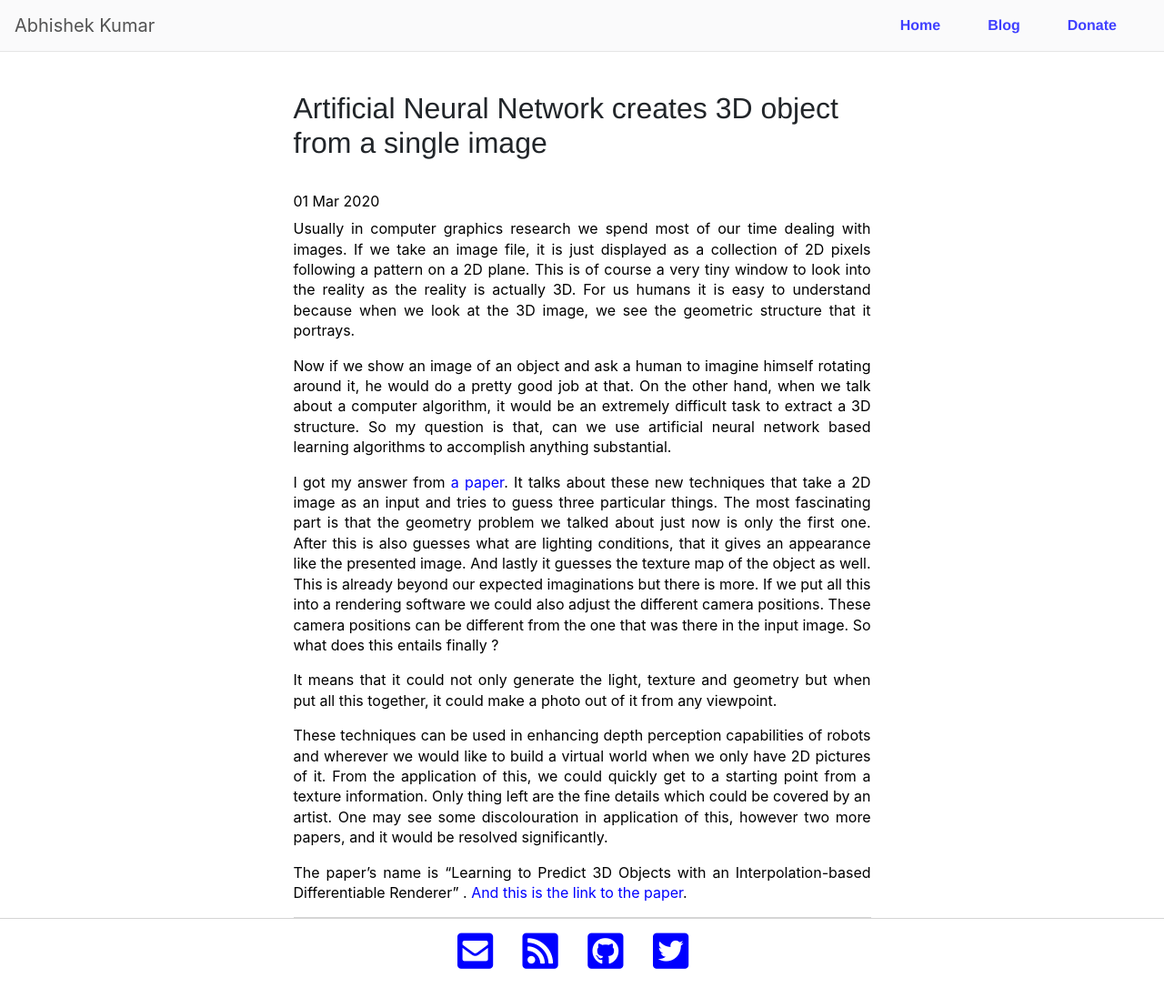
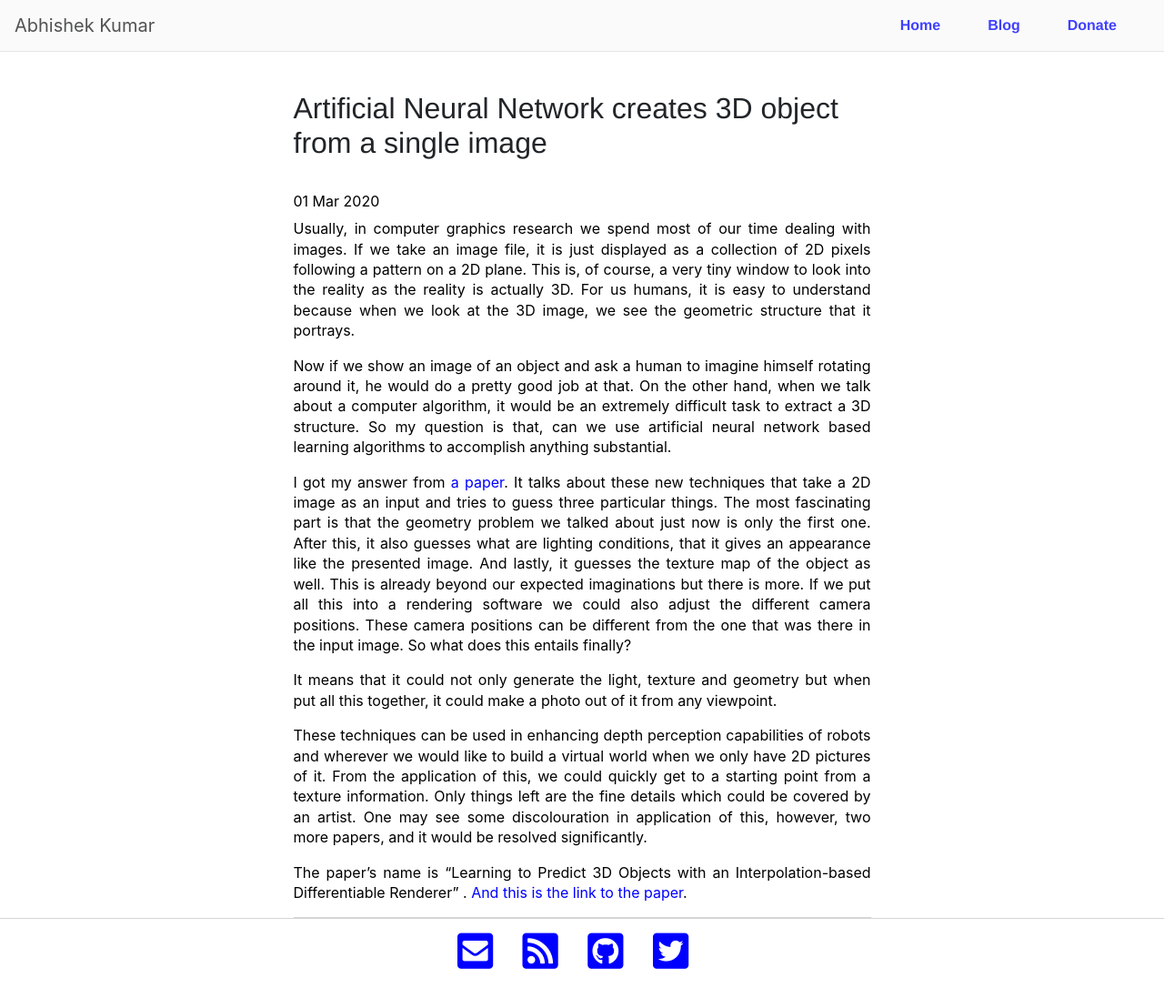
Before and after one commit to Mr-Kumar-Abhishek/brain-beats-blog, a Jekyll site: the page built from _posts/2020-03-01-ann-creates-3d-object-from-a-single-image.md, in a window 1280 px wide and 1097 px high. Shown: the whole window at 91% size. Built offline with Jekyll 4.4.1, drawn with Linux system fonts in a browser that asks for light colours; nearby versions of some CDN libraries; comment, search, counter and statistics services are not loaded.

Commit message:
grammarly fix

```diff
--- a/_posts/2020-03-01-ann-creates-3d-object-from-a-single-image.md
+++ b/_posts/2020-03-01-ann-creates-3d-object-from-a-single-image.md
@@ -14,14 +14,14 @@
 keywords: Abhishek Kumar, Software Engineer, Software Developer, artificial neural network, AI, Abhishek, Kumar, Site, artificial intelligence
 ---
 
-Usually in computer graphics research we spend most of our time dealing with images. If we take an image file, it is just displayed as a collection of 2D pixels following a pattern on a 2D plane. This is of course a very tiny window to look into the reality as the reality is actually 3D. For us humans it is easy to understand because when we look at the 3D image, we see the geometric structure that it portrays.
+Usually, in computer graphics research we spend most of our time dealing with images. If we take an image file, it is just displayed as a collection of 2D pixels following a pattern on a 2D plane. This is, of course, a very tiny window to look into the reality as the reality is actually 3D. For us humans, it is easy to understand because when we look at the 3D image, we see the geometric structure that it portrays.
 
 Now if we show an image of an object and ask a human to imagine himself rotating around it, he would do a pretty good job at that. On the other hand, when we talk about a computer algorithm, it would be an extremely difficult task to extract a 3D structure. So my question is that, can we use artificial neural network based learning algorithms to accomplish anything substantial.
 
-I got my answer from [a paper](https://nv-tlabs.github.io/DIB-R/). It talks about these new techniques that take a 2D image as an input and tries to guess three particular things. The most fascinating part is that the geometry problem we talked about just now is only the first one. After this is also guesses what are lighting conditions, that it gives an appearance like the presented image. And lastly it guesses the texture map of the object as well. This is already beyond our expected imaginations but there is more. If we put all this into a rendering software we could also adjust the different camera positions. These camera positions can be different from the one that was there in the input image. So what does this entails finally ?
+I got my answer from [a paper](https://nv-tlabs.github.io/DIB-R/). It talks about these new techniques that take a 2D image as an input and tries to guess three particular things. The most fascinating part is that the geometry problem we talked about just now is only the first one. After this, it also guesses what are lighting conditions, that it gives an appearance like the presented image. And lastly, it guesses the texture map of the object as well. This is already beyond our expected imaginations but there is more. If we put all this into a rendering software we could also adjust the different camera positions. These camera positions can be different from the one that was there in the input image. So what does this entails finally?
 
 It means that it could not only generate the light, texture and geometry but when put all this together, it could make a photo out of it from any viewpoint.
 
-These techniques can be used in enhancing depth perception capabilities of robots and wherever we would like to build a virtual world when we only have 2D pictures of it. From the application of this, we could quickly get to a starting point from a texture information. Only thing left are the fine details which could be covered by an artist. One may see some discolouration in application of this, however two more papers, and it would be resolved significantly.
+These techniques can be used in enhancing depth perception capabilities of robots and wherever we would like to build a virtual world when we only have 2D pictures of it. From the application of this, we could quickly get to a starting point from a texture information. Only things left are the fine details which could be covered by an artist. One may see some discolouration in application of this, however, two more papers, and it would be resolved significantly.
 
 The paper’s name is “Learning to Predict 3D Objects with an Interpolation-based Differentiable Renderer” . [And this is the link to the paper](https://nv-tlabs.github.io/DIB-R/).
```
